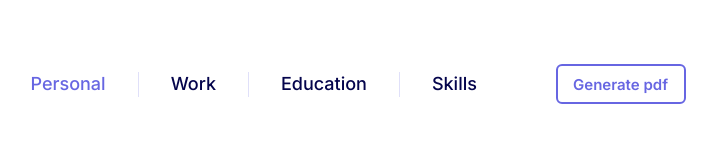
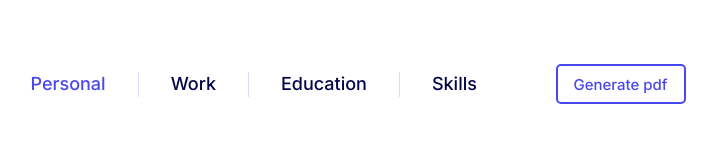
Before and after one commit to JonathanYuan23/CV-maker, a React (Create React App) app: page / in a window 1280 px wide. Shown: the top 160 px of the page, without its empty margins (282-999 px from the left). Built offline with nearby package versions, Linux system fonts and the light colour scheme.

Commit message:
make main color darker hue

```diff
--- a/src/styles/App.css
+++ b/src/styles/App.css
@@ -6,8 +6,8 @@
            COLORS
         ============
     */
-    --c-main: rgb(103, 102, 226);
-    --c-main-lighter: rgba(103, 102, 226, 0.2);
+    --c-main: rgb(73, 71, 238);
+    --c-main-lighter: rgba(73, 71, 238, 0.2);
     --c-main-lightest: rgba(103, 102, 226, 0.05);
 
     --c-secondary: rgb(4, 4, 76);
--- a/src/styles/Nav.css
+++ b/src/styles/Nav.css
@@ -60,12 +60,17 @@
     width: 130px;
     height: 40px;
     border: 2px solid var(--c-main);
-    border-radius: 6px;
+    border-radius: 5px;
     background-color: var(--c-bg);
     font-family: 'Inter', sans-serif;
-    font-weight: var(--f-bold);
+    font-weight: var(--f-medium);
     font-size: 15px;
     color: var(--c-main);
     cursor: pointer;
     transition: all 100ms ease-in-out;
 }
+
+#generate-pdf-btn:hover {
+    background-color: var(--c-main);
+    color: var(--c-bg);
+}
```
